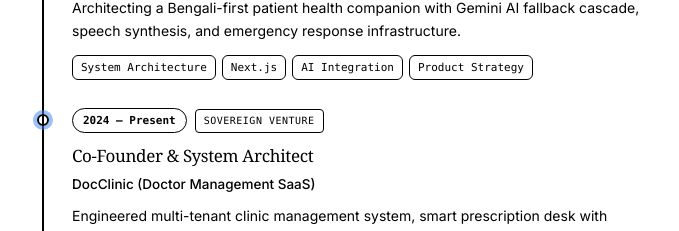
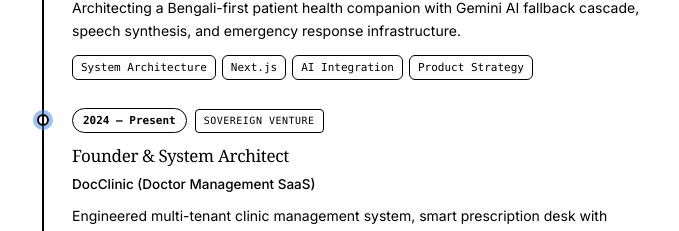
Before and after one commit to bmrifat/Bm_Rifat, a Next.js app: page /en in a window 1280 px wide. Shown: the part 1895-2126 px from the top of the page, without its empty margins (300-979 px from the left). Built offline with nearby package versions, Linux system fonts and the light colour scheme.

Commit message:
fix(timeline): update DocClinic title to Founder & System Architect

```diff
--- a/src/data/timeline.ts
+++ b/src/data/timeline.ts
@@ -21,8 +21,8 @@ export const timeline: TimelineItem[] = [
   {
     period: "2024 – Present",
     title: {
-      en: "Co-Founder & System Architect",
-      bn: "সহ-প্রতিষ্ঠাতা ও সিস্টেম আর্কিটেক্ট",
+      en: "Founder & System Architect",
+      bn: "প্রতিষ্ঠাতা ও সিস্টেম আর্কিটেক্ট",
     },
     org: {
       en: "DocClinic (Doctor Management SaaS)",
```
